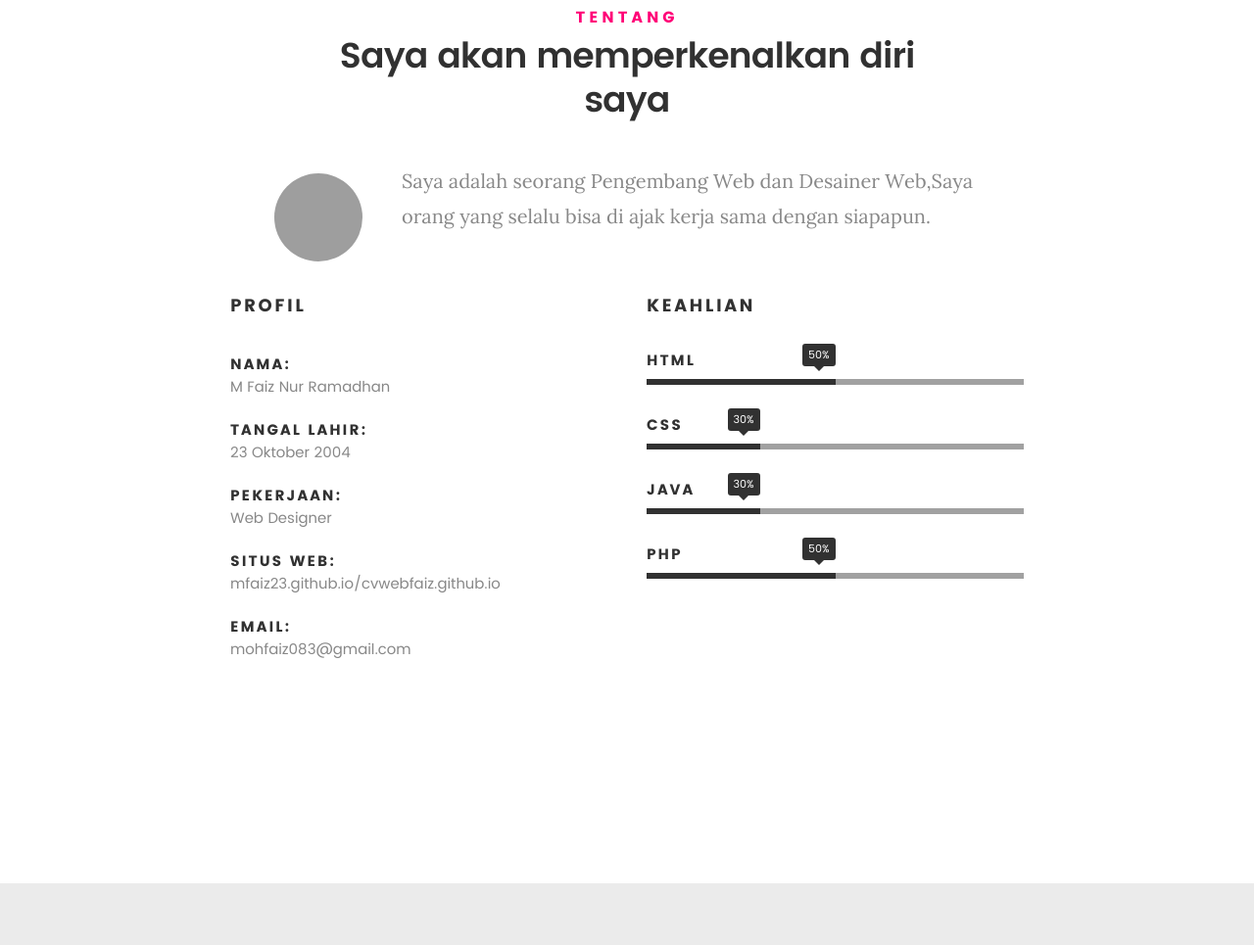
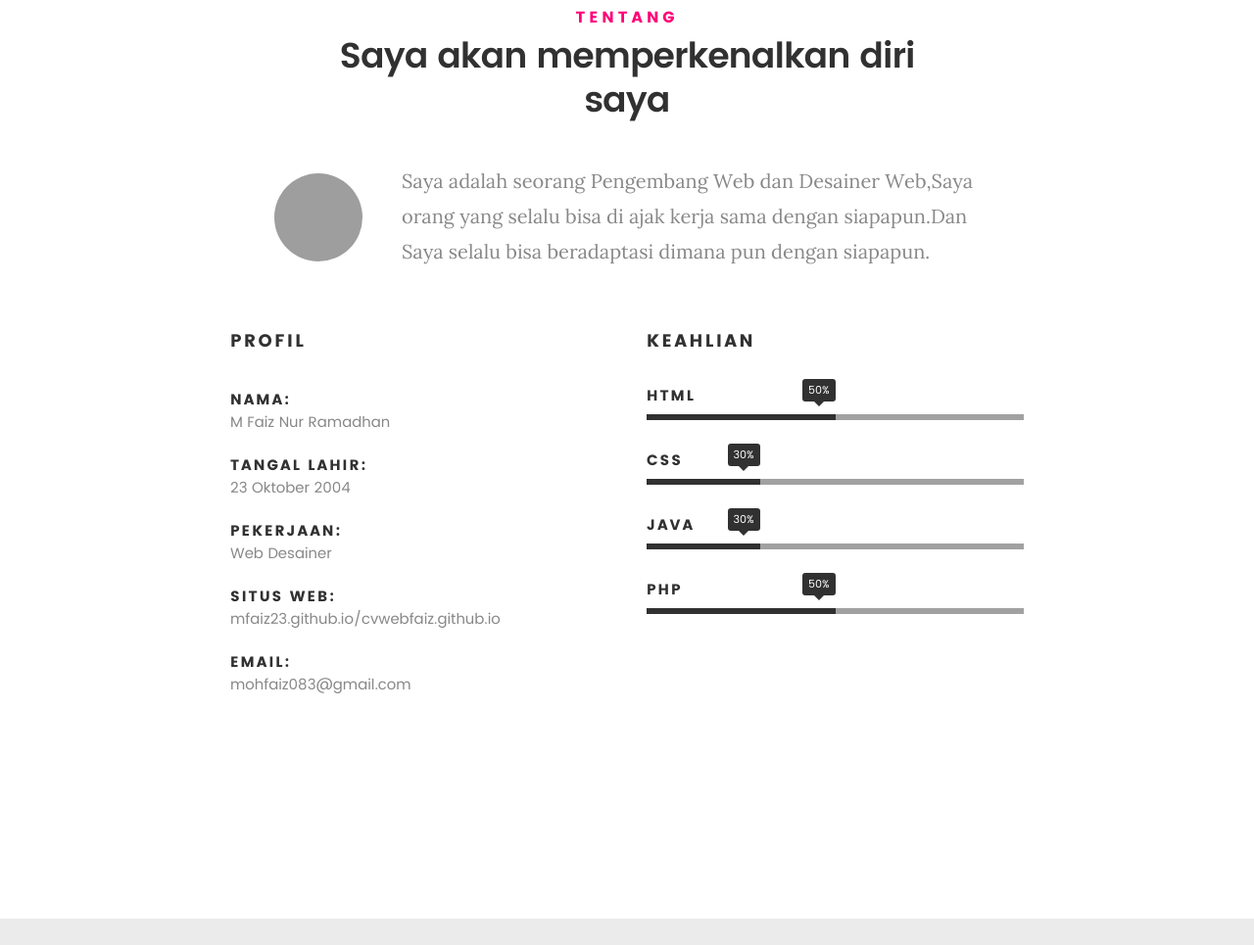
Before and after one commit to mfaiz23/cvwebfaiz, a plain HTML site: page index.html in a window 1280 px wide. Shown: the part 917-1882 px from the top of the page at 98% size. Drawn offline with Linux system fonts and the light colour scheme; grey boxes are pictures that could not be loaded; files whose address does not match are found by name.

Commit message:
komit ke enam

```diff
--- a/index.html
+++ b/index.html
@@ -107,7 +107,7 @@
 
    				<img src="images/CV.jpg" alt="Profile Picture">
 
-   				<p class="lead">Saya adalah seorang Pengembang Web dan Desainer Web,Saya orang yang selalu bisa di ajak kerja sama dengan siapapun. </p>
+   				<p class="lead">Saya adalah seorang Pengembang Web dan Desainer Web,Saya orang yang selalu bisa di ajak kerja sama dengan siapapun.Dan Saya selalu bisa beradaptasi dimana pun dengan siapapun. </p>
    			</div>
 
    		</div>
@@ -131,7 +131,7 @@
    				</li>
    				<li>
    					<strong>Pekerjaan:</strong>
-   					<span>Web Designer</span>
+   					<span>Web Desainer</span>
    				</li>
    				<li>
    					<strong>Situs web:</strong>
```
